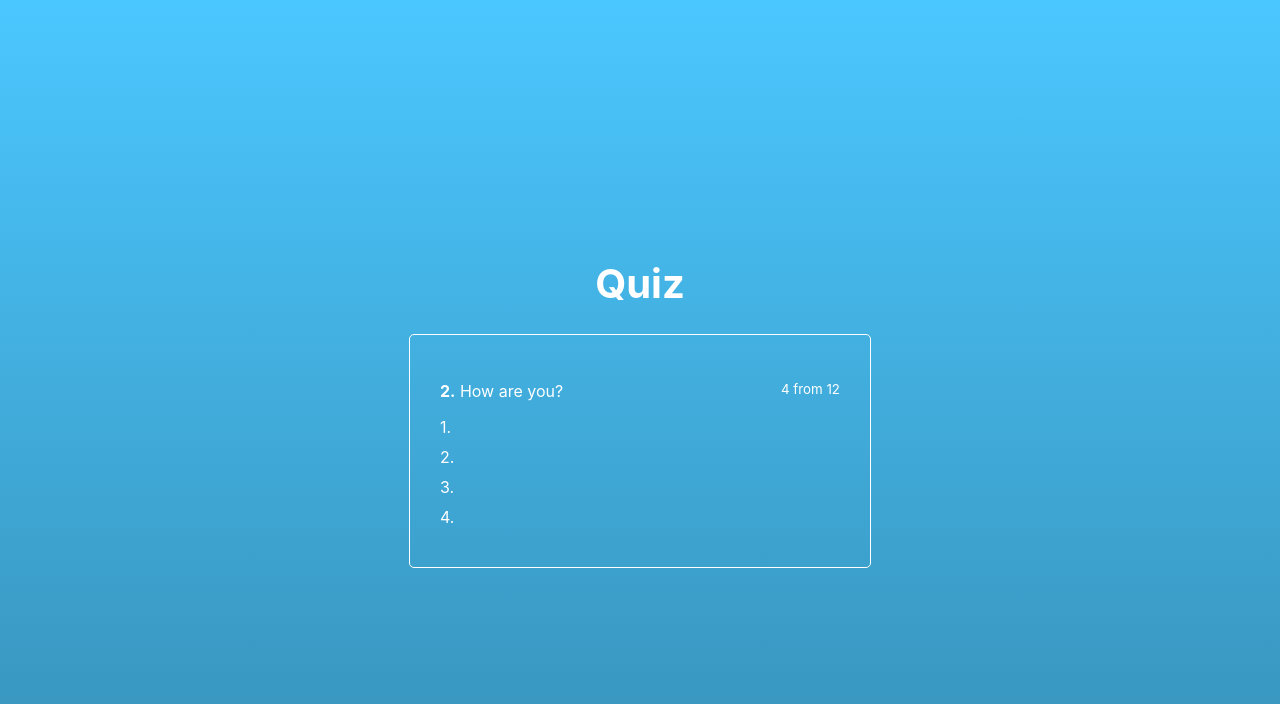
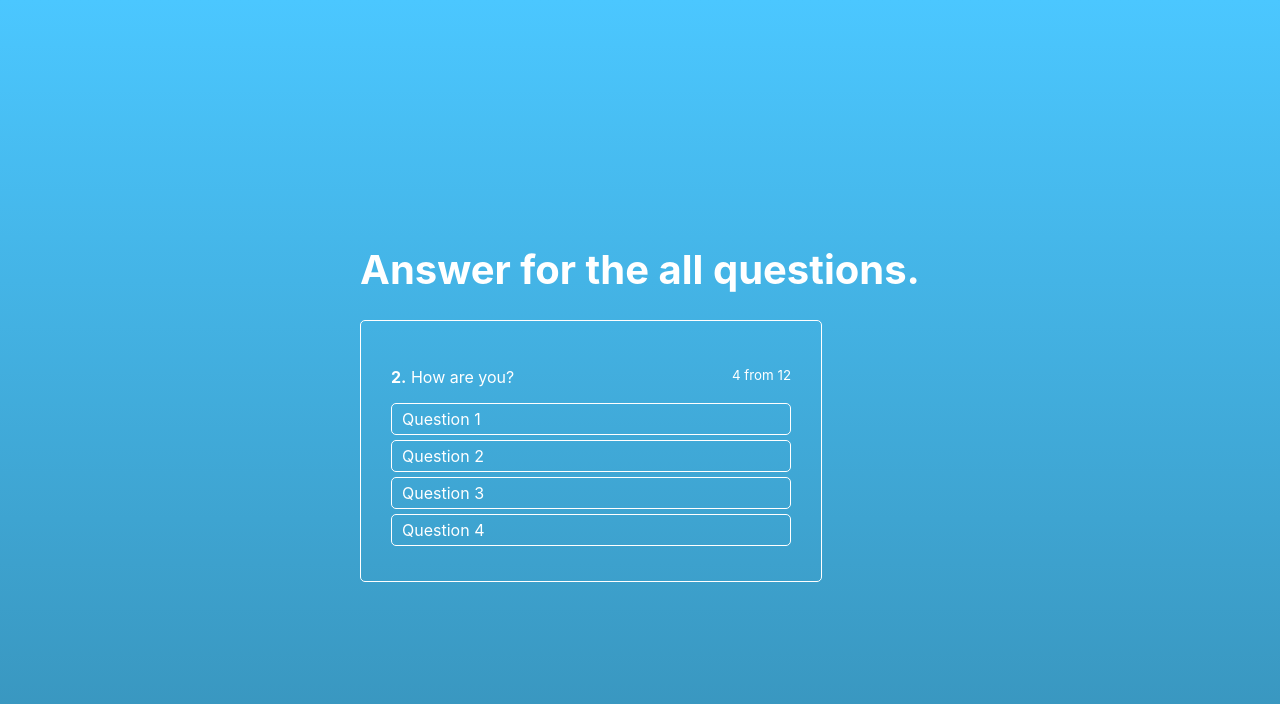
Before and after one commit to seriiserii825/react-minin, a React (Create React App) app: page / in a window 1280 px wide. Shown: the top 704 px of the page. Built offline with nearby package versions, Linux system fonts and the light colour scheme.

Commit message:
answers list

```diff
--- a/src/components/activeQuiz/activeQuiz.js
+++ b/src/components/activeQuiz/activeQuiz.js
@@ -1,19 +1,17 @@
 import React from 'react';
 import "./activeQuiz.scss";
+import AnswersList from "./answersList/answersList";
 
-const ActiveQuiz = () => {
+const ActiveQuiz = (props) => {
 	return (
 		<div className="active-quiz">
 			<p className="active-quiz__header">
 				<span><strong>2.</strong> How are you?</span>
 				<small>4 from 12</small>
 			</p>
-			<ul>
-				<li>1.</li>
-				<li>2.</li>
-				<li>3.</li>
-				<li>4.</li>
-			</ul>
+			<AnswersList
+				answers={props.answers}
+			/>
 		</div>
 	);
 };
--- /dev/null
+++ b/src/components/activeQuiz/answersList/answersItem/answersItem.js
@@ -0,0 +1,10 @@
+import React from 'react';
+import "./answersItem.scss";
+
+const AnswersItem = (props) => {
+	return (
+		<div className="answers-item">{props.answers}</div>
+	);
+};
+
+export default AnswersItem;
--- /dev/null
+++ b/src/components/activeQuiz/answersList/answersItem/answersItem.scss
@@ -0,0 +1,12 @@
+.answers-item {
+  margin-bottom: 5px;
+  padding: 5px 10px;
+  text-align: left;
+  border: 1px solid white;
+  border-radius: 5px;
+  transition: all .3s;
+  cursor: pointer;
+  &:hover {
+    background-color: rgba(255,255,255, .2);
+  }
+}
--- /dev/null
+++ b/src/components/activeQuiz/answersList/answersList.js
@@ -0,0 +1,20 @@
+import React from 'react';
+import AnswersItem from "./answersItem/answersItem";
+
+const AnswersList = (props) => {
+	console.log(props);
+	return (
+		<ul className="answers-list">
+			{props.answers.map((item, index) => {
+				return (
+					<AnswersItem
+						key={index}
+						answers={item.text}
+					/>
+				)
+			})}
+		</ul>
+	);
+};
+
+export default AnswersList;
--- /dev/null
+++ b/src/components/activeQuiz/answersList/answersList.scss
@@ -0,0 +1,5 @@
+.answers-list {
+  margin: 0;
+  padding: 0;
+  list-style-type: none;
+}
--- a/src/containers/quiz/quiz.js
+++ b/src/containers/quiz/quiz.js
@@ -1,16 +1,32 @@
-import React from 'react';
+import React, {Component} from 'react';
 import "./quiz.scss";
 import ActiveQuiz from "../../components/activeQuiz/activeQuiz";
 
-const Quiz = () => {
-	return (
-		<div className="quiz">
-			<div className="quiz-wrapper">
-				<h1>Quiz</h1>
-				<ActiveQuiz/>
+class Quiz extends Component {
+	state = {
+		quizz: [
+			{
+				answers: [
+					{text: 'Question 1'},
+					{text: 'Question 2'},
+					{text: 'Question 3'},
+					{text: 'Question 4'},
+				]
+			}
+		]
+	}
+
+	render() {
+		return (
+			<div className="quiz">
+				<div className="quiz-wrapper">
+					<h1>Answer for the all questions.</h1>
+					<ActiveQuiz
+						answers={this.state.quizz[0].answers}
+					/>
+				</div>
 			</div>
-		</div>
-	);
+		);
+	}
 };
-
 export default Quiz;
```
